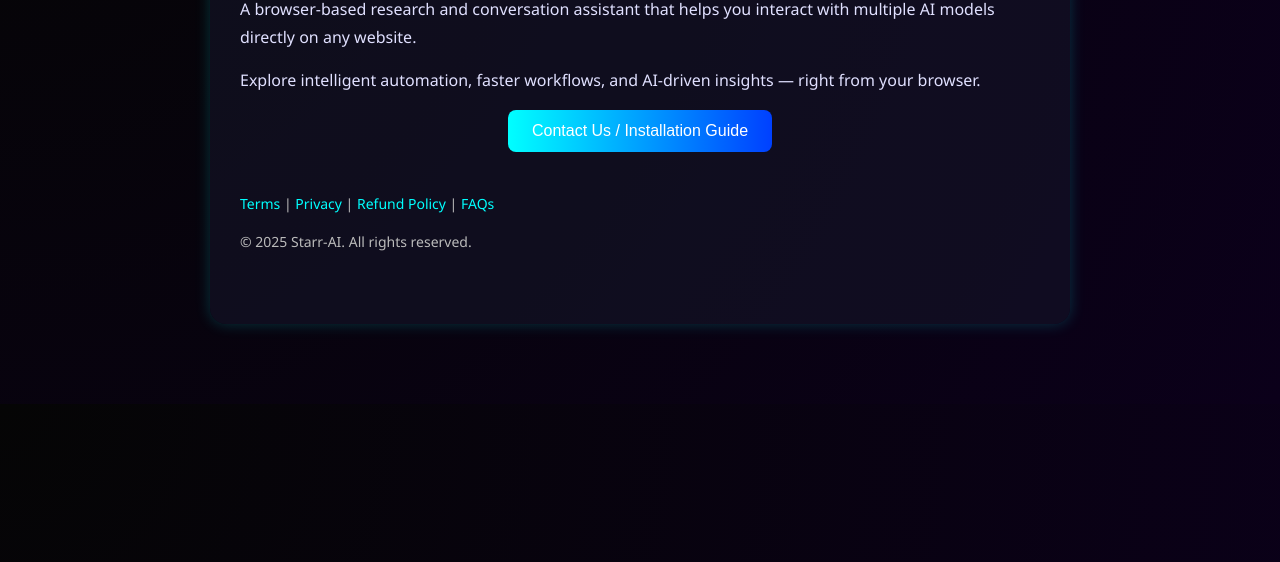
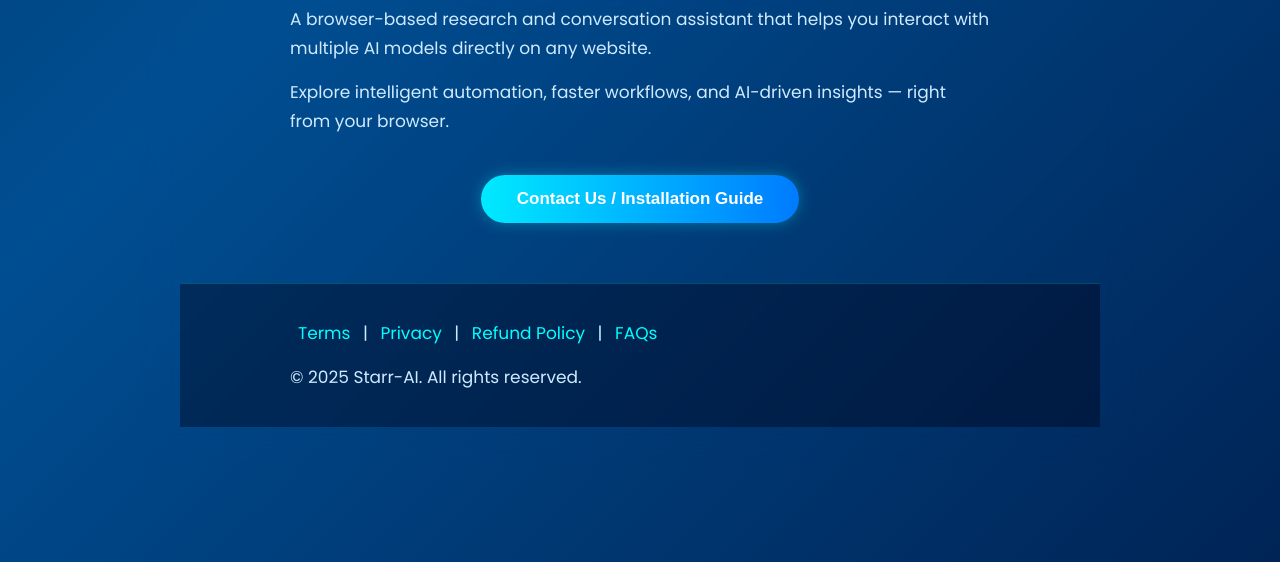
Before and after one commit to my-starr-ai/Starr-AI, a plain HTML site: page index.html in a window 1280 px wide. Shown: the part 238-800 px from the top of the page. Drawn offline with Linux system fonts and the light colour scheme.

Commit message:
Update style.css

```diff
--- a/assets/style.css
+++ b/assets/style.css
@@ -1,64 +1,147 @@
-/* ========= Starr AI Global Style ========= */
-body {
-  background: radial-gradient(circle at top left, #050505, #0b001a);
-  color: #e0e0ff;
-  font-family: 'Segoe UI', Arial, sans-serif;
-  line-height: 1.7;
+/* === Starr AI – Neon Flow Theme === */
+
+@import url('https://fonts.googleapis.com/css2?family=Poppins:wght@400;600&display=swap');
+
+* {
   margin: 0;
   padding: 0;
+  box-sizing: border-box;
 }
 
+body {
+  height: 100vh;
+  width: 100vw;
+  overflow-x: hidden;
+  background: linear-gradient(-45deg, #000428, #004e92, #00111a, #050505);
+  background-size: 400% 400%;
+  animation: gradientShift 10s ease infinite;
+  color: #e8faff;
+  font-family: 'Poppins', sans-serif;
+  display: flex;
+  flex-direction: column;
+  align-items: center;
+  justify-content: center;
+  text-align: center;
+}
+
+/* Smooth flowing background animation */
+@keyframes gradientShift {
+  0% { background-position: 0% 50%; }
+  50% { background-position: 100% 50%; }
+  100% { background-position: 0% 50%; }
+}
+
+/* Headings with glow */
 h1, h2, h3 {
+  color: #00eaff;
+  text-shadow: 0 0 15px #00ffff, 0 0 30px #0066ff;
+  letter-spacing: 1px;
+  margin-bottom: 10px;
+}
+
+p {
+  font-size: 17px;
+  color: #cfeaff;
+  max-width: 700px;
+  margin: 15px auto;
+  text-align: left;
+  line-height: 1.7;
+}
+
+/* Buttons */
+button {
+  background: linear-gradient(90deg, #00eaff, #007bff);
+  border: none;
+  color: white;
+  font-size: 17px;
+  font-weight: 600;
+  padding: 14px 36px;
+  border-radius: 50px;
+  cursor: pointer;
+  margin-top: 25px;
+  transition: all 0.3s ease-in-out;
+  box-shadow: 0 0 15px rgba(0, 255, 255, 0.3);
+}
+
+button:hover {
+  background: linear-gradient(90deg, #00ffff, #3399ff);
+  box-shadow: 0 0 25px #00ffff;
+  transform: scale(1.07);
+}
+
+/* Containers */
+.container {
+  width: 100%;
+  max-width: 1000px;
+  padding: 40px;
+  border-radius: 16px;
+  backdrop-filter: blur(15px);
+}
+
+/* Logo */
+img {
+  margin-bottom: 20px;
+  filter: drop-shadow(0 0 15px rgba(0, 255, 255, 0.4));
+}
+
+/* Footer styles */
+footer, .footer-links {
+  width: 100%;
+  text-align: center;
+  margin-top: 60px;
+  padding: 20px 0;
+  color: #cfeaff;
+  font-size: 14px;
+  background: rgba(0, 0, 20, 0.4);
+  border-top: 1px solid rgba(0, 255, 255, 0.2);
+  backdrop-filter: blur(6px);
+}
+
+footer a, .footer-links a {
   color: #00ffff;
+  margin: 0 8px;
+  text-decoration: none;
+  font-weight: 500;
+  transition: color 0.3s, text-shadow 0.3s;
+}
+
+footer a:hover, .footer-links a:hover {
+  color: #fff;
   text-shadow: 0 0 8px #00ffff;
 }
 
-a {
-  color: #00ffff;
-  text-decoration: none;
-  transition: 0.2s ease;
-}
-a:hover {
-  color: #fff;
-  text-shadow: 0 0 5px #00ffff;
+.meta {
+  font-size: 15px;
+  color: #aee;
+  margin-top: 15px;
+  font-style: italic;
 }
 
-button {
-  padding: 12px 24px;
-  background: linear-gradient(90deg, #00ffff, #0040ff);
-  border: none;
-  border-radius: 8px;
-  cursor: pointer;
-  color: #fff;
-  font-size: 16px;
-  transition: 0.3s ease;
+/* Scrollbar for policy pages */
+::-webkit-scrollbar {
+  width: 8px;
 }
-button:hover {
-  transform: scale(1.05);
-  box-shadow: 0 0 15px #00ffff;
+::-webkit-scrollbar-thumb {
+  background: linear-gradient(180deg, #00ffff, #004e92);
+  border-radius: 10px;
+}
+::-webkit-scrollbar-track {
+  background: rgba(255, 255, 255, 0.05);
 }
 
-.container {
-  max-width: 800px;
-  margin: 80px auto;
-  padding: 30px;
-  background: rgba(20, 20, 40, 0.6);
-  border-radius: 16px;
-  box-shadow: 0 0 15px rgba(0, 255, 255, 0.2);
+/* Container tweaks for policy pages */
+.policy-container {
+  padding: 80px 10%;
+  text-align: left;
+  max-width: 900px;
 }
 
-footer, .footer-links {
-  text-align: center;
-  margin: 40px 0;
-  font-size: 14px;
-  color: #bbb;
-}
-footer a, .footer-links a {
-  color: #0ff;
-}
-footer a:hover, .footer-links a:hover {
-  color: #fff;
-  text-shadow: 0 0 6px #0ff;
+.policy-container h1 {
+  margin-bottom: 25px;
 }
 
-p { text-align: left; }
+.policy-container h3 {
+  color: #00ffff;
+  margin-top: 20px;
+  margin-bottom: 5px;
+}
```
